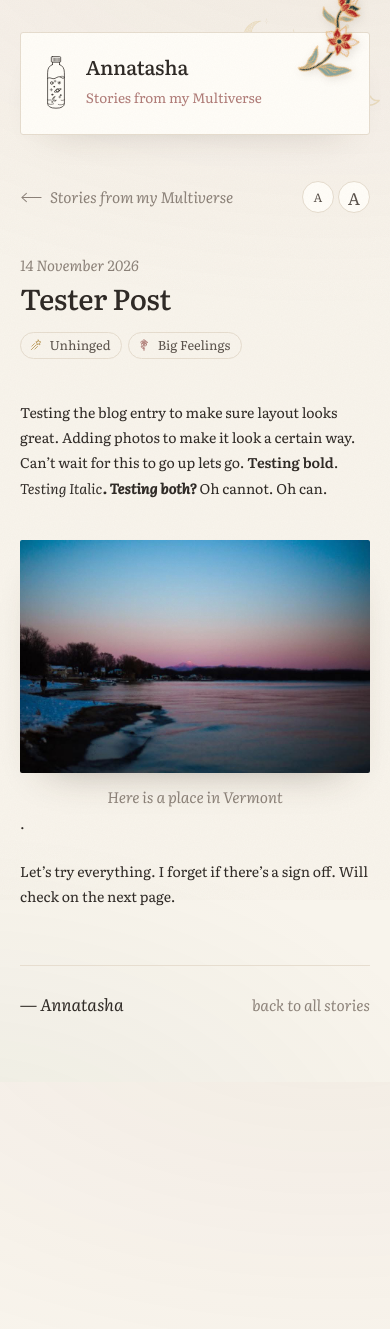
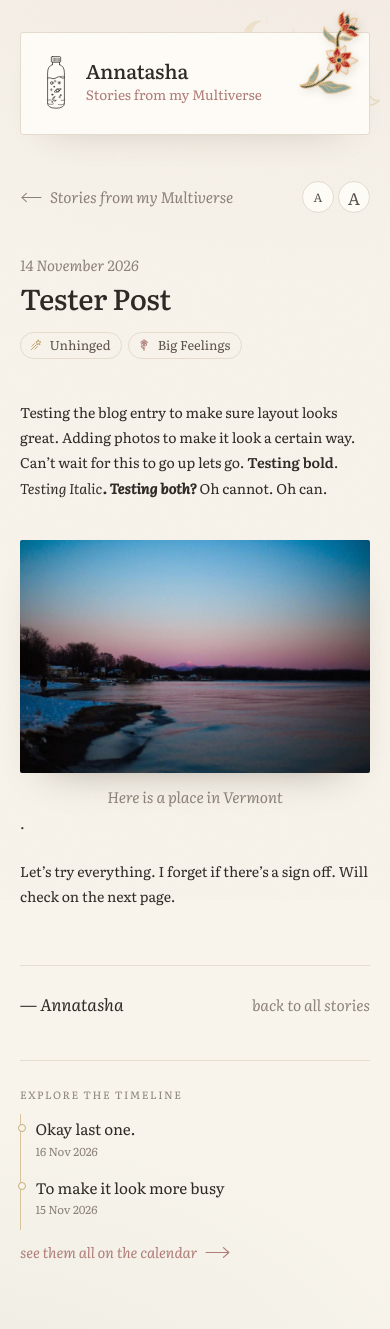
Before and after one commit to joliecodes/annatasha, a Jekyll site: the page built from _posts/2026-11-15-tester-post.md, in a window 390 px wide. Built offline with Jekyll 4.4.1, drawn with Linux system fonts in a browser that asks for light colours; before the commit the page ends 1082 px from its top, so only the background shows below that.

Commit message:
Phones: pin lower, bio header centred on bottle, mood pills wrap, timeline link row, explore the timeline at end of posts
Co-Authored-By: Claude Opus 5.5 <noreply@anthropic.com>
Claude-Session: https://claude.ai/code/session_01H42t2MWQU4LZnCXKDr1JmC

```diff
--- a/_includes/timeline.html
+++ b/_includes/timeline.html
@@ -2,7 +2,7 @@
         <li><a href="{{ post.url }}">{{ post.title }}</a><span>{{ post.date | date: "%-d %b %Y" }}</span></li>{% endif %}{% endfor %}{% endcapture %}
 {% if shown > 0 %}
     <div class="timeline">
-      <p class="kicker timeline-head">{{ site.data.blog.earlier_kicker }}<a class="cal-link" href="/blog/timeline/" aria-label="See every story on a calendar" title="See every story on a calendar"><svg viewBox="0 0 24 24" fill="none" stroke="currentColor" stroke-width="1.3" stroke-linecap="round" stroke-linejoin="round" aria-hidden="true"><rect x="3.5" y="5" width="17" height="15.5" rx="2"/><path d="M3.5 9.5h17M8 3v4M16 3v4"/><path d="M8 13h.01M12 13h.01M16 13h.01M8 16.5h.01M12 16.5h.01"/></svg></a></p>
+      <p class="kicker timeline-head"><a class="tl-label" href="/blog/timeline/">{{ site.data.blog.earlier_kicker }}</a><a class="cal-link" href="/blog/timeline/" aria-label="See every story on a calendar" title="See every story on a calendar"><svg viewBox="0 0 24 24" fill="none" stroke="currentColor" stroke-width="1.3" stroke-linecap="round" stroke-linejoin="round" aria-hidden="true"><rect x="3.5" y="5" width="17" height="15.5" rx="2"/><path d="M3.5 9.5h17M8 3v4M16 3v4"/><path d="M8 13h.01M12 13h.01M16 13h.01M8 16.5h.01M12 16.5h.01"/></svg></a></p>
       <ol>{{ items }}
       </ol>
     </div>
--- a/_layouts/post.html
+++ b/_layouts/post.html
@@ -1,7 +1,7 @@
 <!DOCTYPE html>
 <html lang="en">
 <head>{% include head.html %}</head>
-<body>
+<body class="reading-page">
 <img class="deco-constellation" src="/assets/deco/space.webp" alt="" aria-hidden="true">
 <div class="blog">
   <aside class="side">
@@ -29,6 +29,16 @@
     <span class="sign">— Annatasha</span>
     <a href="/blog/timeline/?view=list" class="back">back to all stories</a>
   </footer>
+  {% assign shown = 0 %}{% capture more %}{% for post in site.posts %}{% if post.url != page.url and shown < 4 %}{% assign shown = shown | plus: 1 %}
+      <li><a href="{{ post.url }}">{{ post.title }}</a><span>{{ post.date | date: "%-d %b %Y" }}</span></li>{% endif %}{% endfor %}{% endcapture %}
+  {% if shown > 0 %}
+  <section class="more-stories">
+    <p class="kicker">{{ site.data.blog.earlier_kicker }}</p>
+    <ol>{{ more }}
+    </ol>
+    <a class="read" href="/blog/timeline/">see them all on the calendar <svg viewBox="0 0 24 12" fill="none" stroke="currentColor" stroke-width="1.1" stroke-linecap="round" stroke-linejoin="round" aria-hidden="true"><path d="M1 6h21M17 1.5 22 6l-5 4.5"/></svg></a>
+  </section>
+  {% endif %}
   </main>
 </div>
 <script src="/assets/side.js"></script>
--- a/assets/style.css
+++ b/assets/style.css
@@ -196,6 +196,9 @@ h1,h2{font-weight:500;letter-spacing:-.01em;line-height:1.15}
 .cal-card-mood{--c:var(--muted);font-size:.68rem;padding:.12rem .5rem;border-radius:999px;border:1px solid var(--c);color:var(--c)}
 .cal-card-ex{margin:0;font-size:.8rem;line-height:1.5;color:var(--soft)}
 .cal-card .read{margin-top:.5rem;font-size:.85rem}
+.more-stories{display:none}
+.timeline-head a.tl-label{display:inline;font-size:inherit;color:inherit;text-decoration:none}
+.timeline-head a.tl-label:hover{color:var(--rose)}
 .empty{font-style:italic;color:var(--muted);padding:2rem 0}
 
 /* ---------- reading a post ---------- */
@@ -244,21 +247,24 @@ h1,h2{font-weight:500;letter-spacing:-.01em;line-height:1.15}
   .title-row h2{margin-bottom:.4rem}
   .view-post{margin-bottom:.7rem}
   body{font-size:15px;background-attachment:scroll}
-  .blog{grid-template-columns:1fr;gap:2.5rem;padding:2rem 1.25rem 4rem}
+  .blog{grid-template-columns:minmax(0,1fr);gap:2.5rem;padding:2rem 1.25rem 4rem}
   .side{position:static}
   .moods{margin-top:1.5rem;padding:0}
-  .timeline{display:none}
+  .timeline{margin-top:1.1rem;padding:0}
+  .timeline ol{display:none}
+  .reading-page .side .timeline{display:none}
   .cal-cell{min-height:52px}
   .cal-story{font-size:0;border-left-width:0;width:7px;height:7px;border-radius:50%;background:var(--c);padding:0}
-  .bio{display:grid;grid-template-columns:28px 1fr;column-gap:1rem;padding:1.4rem 1.3rem}
-  .bio-logo{grid-row:span 3;width:28px;height:56px;margin:0}
-  .bio h2{font-size:1.25rem;margin-bottom:.5rem}
-  .bio .kicker{margin:0}
-  .bio-text{grid-column:1 / -1;margin-top:.9rem}
+  .bio{display:grid;grid-template-columns:28px 1fr;grid-template-rows:28px 28px auto;column-gap:1rem;padding:1.4rem 1.3rem}
+  .bio-logo{grid-column:1;grid-row:1 / 3;width:28px;height:56px;margin:0}
+  .bio .kicker{grid-column:2;grid-row:1;align-self:end;margin:0 0 .1rem}
+  .bio h2{grid-column:2;grid-row:2;align-self:start;font-size:1.25rem;margin:0;line-height:1.15}
+  .bio-compact h2{grid-row:1;align-self:end;margin:0 0 .1rem}
+  .bio-sub{grid-column:2;grid-row:2;align-self:start}
+  .bio-compact{grid-template-rows:28px 28px;padding-bottom:1.4rem}
+  .bio-text{grid-column:1 / -1;grid-row:3;margin-top:.9rem}
   .feed-head h1{font-size:1.9rem}
-  .mood-bar{flex-wrap:nowrap;overflow-x:auto;margin:.5rem -1.25rem .2rem;padding:.2rem 1.25rem .5rem;scrollbar-width:none}
-  .mood-bar::-webkit-scrollbar{display:none}
-  .mood-bar .chip{flex:none}
+  .mood-bar{flex-wrap:wrap;margin:.5rem 0 .2rem}
   .mood-bar .chip::after,.mood-bar .chip::before{display:none}
   .post-card h2{font-size:1.3rem}
   .post-card.has-thumb{grid-template-columns:1fr;gap:1rem}
@@ -289,6 +295,17 @@ body::after{
 .deco-meadow{position:fixed;left:0;right:0;bottom:0;width:100%;height:170px;pointer-events:none;opacity:.8;z-index:0}
 
 @media (max-width:820px){
-  .deco-sprig{top:-26px;right:-12px;width:92px;transform:rotate(-40deg)}
+  .deco-sprig{top:-6px;right:-10px;width:88px;transform:rotate(-40deg)}
   .deco-constellation{position:absolute;top:.6rem;right:.6rem;width:150px;opacity:.18}
 }
+
+@media (max-width:820px){
+  .more-stories{display:block;margin-top:2.6rem;padding-top:1.6rem;border-top:1px solid var(--line)}
+  .more-stories .kicker{font-style:normal;text-transform:uppercase;letter-spacing:.14em;font-size:.66rem;color:var(--muted);margin:0 0 .6rem}
+  .more-stories ol{list-style:none;margin:0;padding:0;border-left:1px solid #d8c39a}
+  .more-stories li{position:relative;padding:.15rem 0 .65rem .9rem}
+  .more-stories li::before{content:"";position:absolute;left:-3.5px;top:.6rem;width:6px;height:6px;border-radius:50%;background:var(--paper);border:1px solid #c9ad78}
+  .more-stories li a{display:block;color:var(--ink);text-decoration:none;font-size:.95rem}
+  .more-stories li span{display:block;font-size:.72rem;color:var(--muted)}
+  .more-stories .read{margin-top:.6rem;font-size:.9rem}
+}
```
